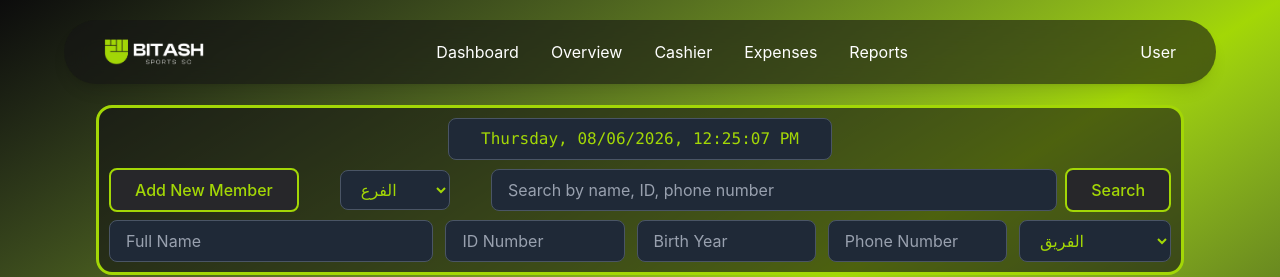
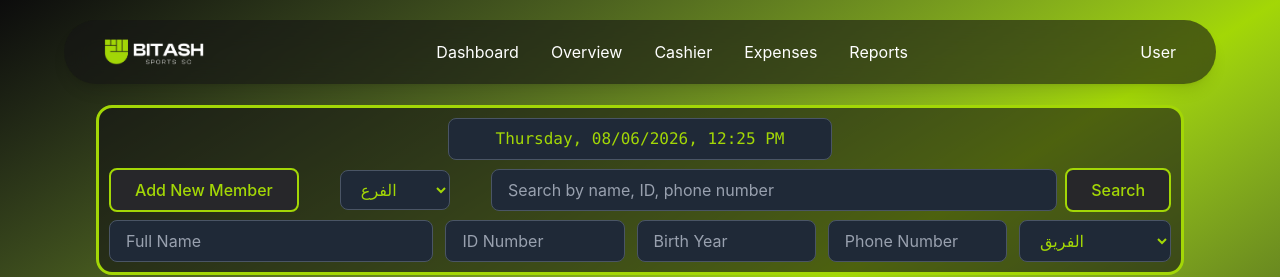
Before and after one commit to MohamedSaadat/Bitash-Sports, a React (Vite) app: page / in a window 1280 px wide. Shown: the top 277 px of the page. Built offline with nearby package versions, Linux system fonts and the light colour scheme.

Commit message:
second removed

```diff
--- a/src/components/Clock.jsx
+++ b/src/components/Clock.jsx
@@ -14,7 +14,6 @@ export default function Clock() {
         day: "2-digit",
         hour: "2-digit",
         minute: "2-digit",
-        second: "2-digit",
         hour12: true,
       });
       setCurrentDateTime(formatted);
```
